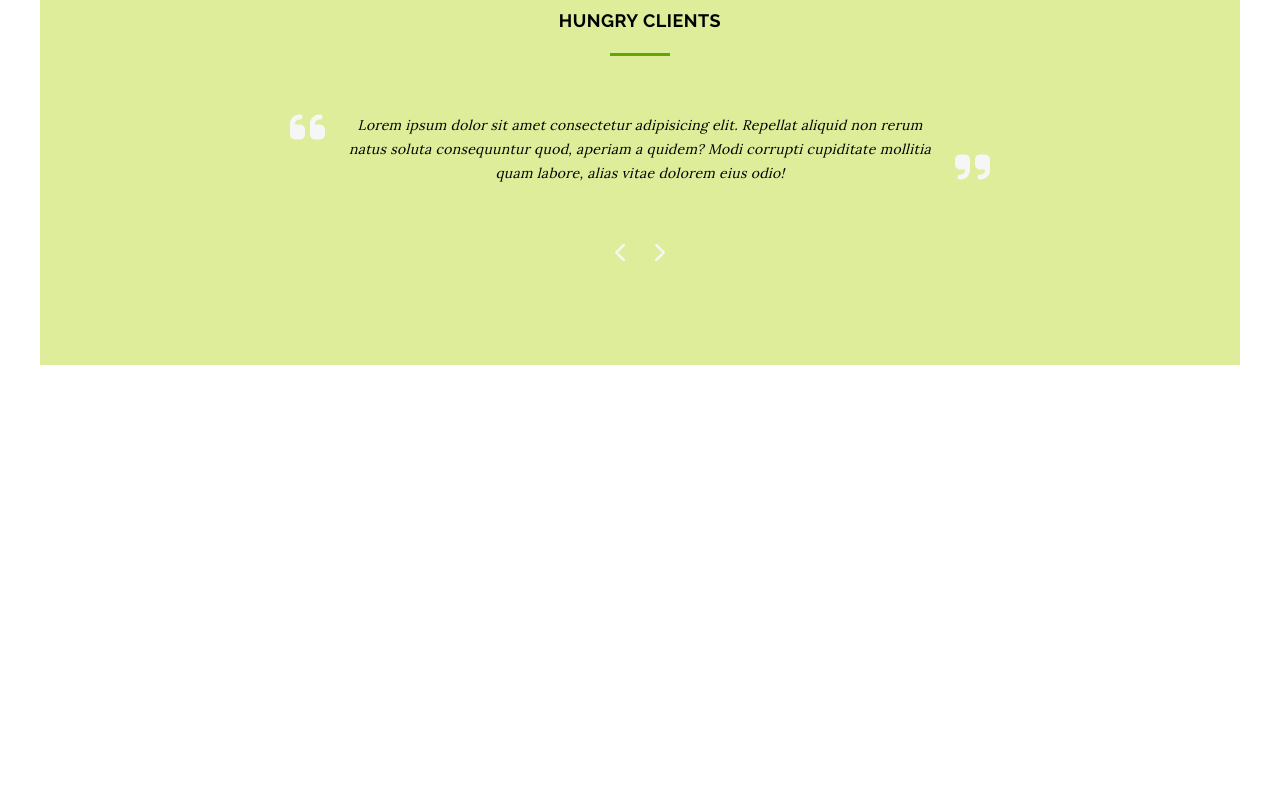
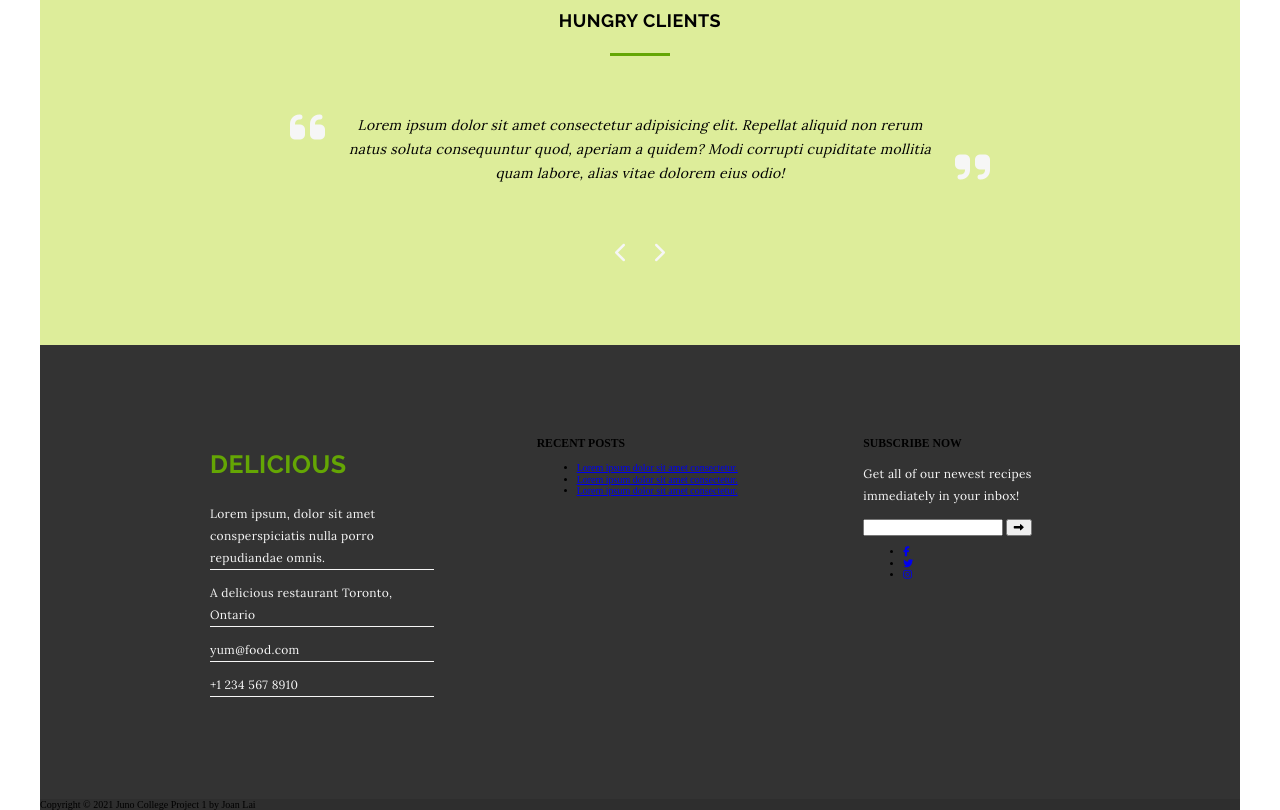
Before and after one commit to hlai16/gloria-lai-project-one, a plain HTML site: page index.html in a window 1280 px wide. Shown: the part 3015-3825 px from the top of the page. Before the commit the page ends 3380 px from the top, so only its background shows below. Drawn offline with Linux system fonts and the light colour scheme.

Commit message:
6th commit, I am not going to use table to do the footer....

```diff
--- a/index.html
+++ b/index.html
@@ -142,5 +142,51 @@
             </div>
         </div>
     </section>
+    <footer>
+        <div class="wrapper">
+            <div class="browse">
+                <div class="footer_columns column1">
+                    <h2>DELICIOUS</h2>
+                    <p>Lorem ipsum, dolor sit amet consperspiciatis
+                        nulla porro repudiandae omnis.</p>
+                    <p>A delicious restaurant
+                        Toronto, Ontario
+                    </p>
+                    <p>yum@food.com</p>
+                    <p>+1 234 567 8910</p>
+                </div>
+                <div class="footer_columns column2">
+                    <h3>RECENT POSTS</h3>
+                    <nav class="blog_posts_link">
+                        <ul>
+                            <li><a href="#">Lorem ipsum dolor sit amet consectetur.</a></li>
+                            <li><a href="#">Lorem ipsum dolor sit amet consectetur.</a></li>
+                            <li><a href="#">Lorem ipsum dolor sit amet consectetur.</a></li>
+                        </ul>
+                    </nav>
+                </div>
+                <div class="footer_columns column3">
+                    <h3>SUBSCRIBE NOW</h3>
+                    <p>Get all of our newest recipes immediately in your inbox!</p>
+                    <div class="subscribe">
+                        <input type="email" id="email" required>
+                        <button><i class="fas fa-long-arrow-alt-right"></i></button>
+                    </div>
+                    <div class="socialmedia">
+                        <nav>
+                            <ul>
+                                <li><a href="#"><i class="fab fa-facebook-f"></i></a></li>
+                                <li><a href="#"><i class="fab fa-twitter"></i></a></li>
+                                <li><a href="#"><i class="fab fa-instagram"></i></a></li>
+                            </ul>
+                        </nav>
+                    </div>
+                </div>
+            </div>
+            <div class="copyright">
+                <p>Copyright &copy; 2021 Juno College Project 1 by Joan Lai</p>
+            </div>
+        </div>
+    </footer>
 </body>
 </html>
--- a/styles/sass/_footer.scss
+++ b/styles/sass/_footer.scss
@@ -0,0 +1,30 @@
+footer .wrapper {
+    background-color: $black2;
+    margin: -2rem auto;
+    .browse {
+        display: grid;
+        grid-template-columns: repeat(3, 1fr);
+        grid-gap: 2rem;
+        padding: 5rem 10rem;
+        margin-left: 4rem;
+        .footer_columns {
+            padding: 3rem;
+            width: 73%;
+        }
+        h2 {
+            @include subheading(25px);
+            color: $deep_green;
+        }
+        p {
+            @include p_font(12px, 22px, left);
+            color: $white;
+        }
+        .column1 p{
+            border-bottom: $footer_bb;
+            padding: 2rem auto;
+        }
+    }
+}
+.copyright {
+    background-color: $black;
+}
--- a/styles/sass/_mixins.scss
+++ b/styles/sass/_mixins.scss
@@ -7,9 +7,9 @@
     letter-spacing: 0.5px;
 }
 
-@mixin p_font($p_size: 14px, $p_lh: 24px) {
+@mixin p_font($p_size: 14px, $p_lh: 24px, $p_t_a: center) {
     font-family: $p_font;
-    text-align: center;
+    text-align: $p_t_a;
     font-size: $p_size;
     line-height: $p_lh;
     letter-spacing: 0.3px;
--- a/styles/sass/_variables.scss
+++ b/styles/sass/_variables.scss
@@ -9,3 +9,6 @@ $deep_green: #64A604;
 // Font
 $heading_font: "Raleway", sans-serif;
 $p_font: "Lora", serif;
+
+// Footer border line
+$footer_bb: 1px solid $white;
```
Also changed, not shown: styles/style.css.
